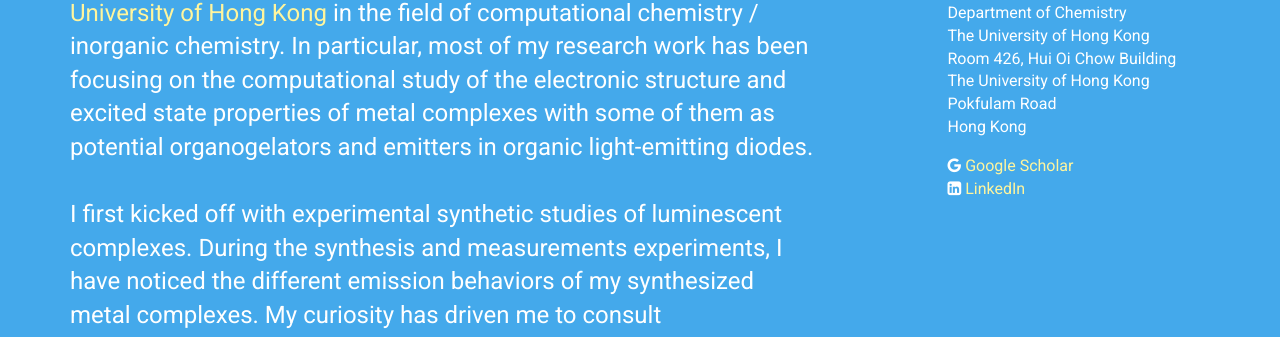
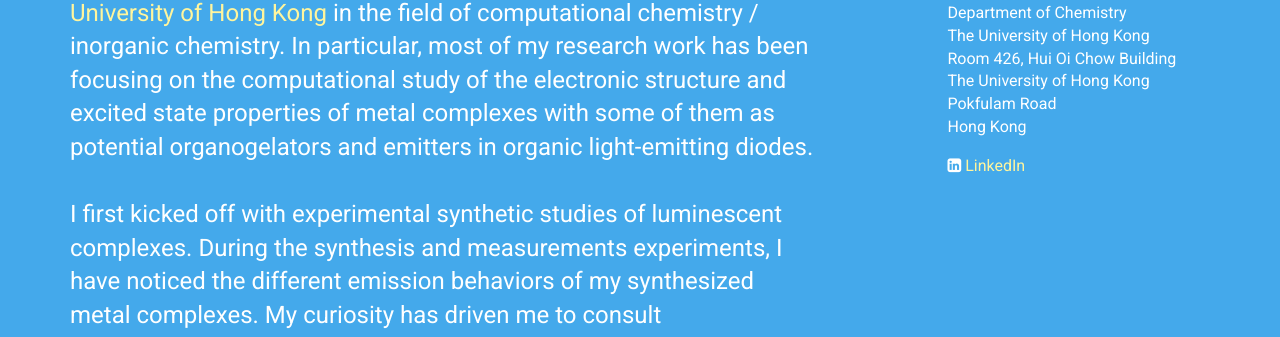
Before and after one commit to elilam/elilam.github.io, a Jekyll site: the page built from index.html, in a window 1280 px wide and 900 px high. Shown: the part 339-676 px from the top of the window. Built offline with Jekyll 4.4.1, drawn with Linux system fonts in a browser that asks for light colours; nearby versions of some CDN libraries.

Commit message:
Update personal.yml

```diff
--- a/_data/personal.yml
+++ b/_data/personal.yml
@@ -22,13 +22,9 @@ mailing_address: >
 
 profiles:
   -
-    network: Google Scholar
-    username:
-    url: http://scholar.google.com/citations?user=JS7sVyQAAAAJ&hl=en
-  -
     network: LinkedIn
     username:
-    url: https://www.linkedin.com/pub/ian-li/1/681/8b0
+    url: https://www.linkedin.com/profile/view?id=392347538&trk=nav_responsive_tab_profile_pic
 
 intro:
   title: Hello!
```
